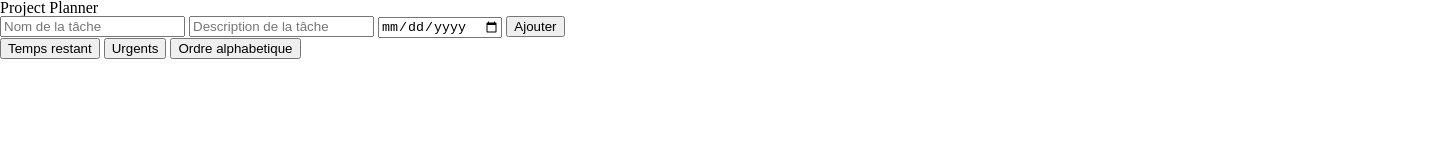
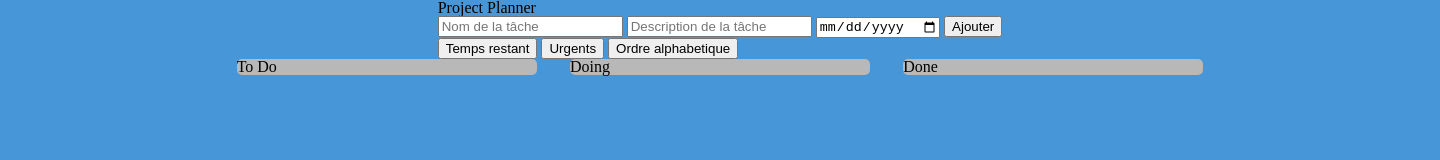
Before and after one commit to Loic-lion/project-planner, a plain HTML site: page index.html in a window 1280 px wide. Shown: the whole page, 1440 px wide, since content can reach past the window. Drawn offline with Linux system fonts and the light colour scheme.

Commit message:
ajout class html + div

```diff
--- a/assets/modules/display.js
+++ b/assets/modules/display.js
@@ -24,7 +24,7 @@ export function display() {
         <span>${task.inputTasks}</span>
         <span> Date limite: <span class="date_limite">${task.date}</span> </span>
         <span> Deadline: <span class="deadline"></span></span>
-        <div>
+        <div class="container_button">
           <button class="done-button">Done</button>
           <button class="doing-button">Doing</button>
           <button class="todo-button">To Do</button>
--- a/assets/modules/tri-alphabetique.js
+++ b/assets/modules/tri-alphabetique.js
@@ -29,7 +29,7 @@ export function triAlphabetique() {
           <span>${task.inputTasks}</span>
           <span> Date limite: <span class="date_limite">${task.date}</span> </span>
           <span> Deadline: <span class="deadline"></span></span>
-          <div>
+          <div class="container_button">
             <button class="done-button">Done</button>
             <button class="doing-button">Doing</button>
             <button class="todo-button">To Do</button>
--- a/assets/modules/tri-deadline.js
+++ b/assets/modules/tri-deadline.js
@@ -29,7 +29,7 @@ export function triDeadline() {
             <span>${task.inputTasks}</span>
             <span> Date limite: <span class="date_limite">${task.date}</span> </span>
             <span> Deadline: <span class="deadline"></span></span>
-            <div>
+            <div class="container_button">
               <button class="done-button">Done</button>
               <button class="doing-button">Doing</button>
               <button class="todo-button">To Do</button>
--- a/assets/scss/_style.scss
+++ b/assets/scss/_style.scss
@@ -1,3 +1,25 @@
 .hidden {
   display: none;
 }
+body {
+  width: 1440px;
+  background-color: rgb(71, 151, 216);
+  display: flex;
+  flex-direction: column;
+  align-items: center;
+}
+section {
+  display: flex;
+  flex-direction: row;
+  justify-content: space-around;
+  width: 1000px;
+
+  .container_div {
+    display: flex;
+    flex-direction: column;
+    justify-content: space-around;
+    width: 300px;
+    background-color: rgb(184, 184, 184);
+    border-radius: 5px;
+  }
+}
--- a/index.html
+++ b/index.html
@@ -32,9 +32,18 @@
     </header>
     <main>
       <section class="container">
-        <ul id="container_list"></ul>
-        <ul id="container_doing"></ul>
-        <ul id="container_done"></ul>
+        <div class="container_div">
+          <h2>To Do</h2>
+          <ul id="container_list"></ul>
+        </div>
+        <div class="container_div">
+          <h2>Doing</h2>
+          <ul id="container_doing"></ul>
+        </div>
+        <div class="container_div">
+          <h2>Done</h2>
+          <ul id="container_done"></ul>
+        </div>
       </section>
     </main>
   </body>
```
Also changed, not shown: assets/scss/css/main.css, 1 other file.
